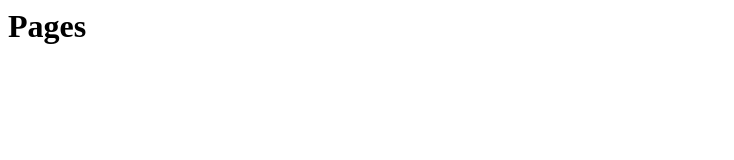
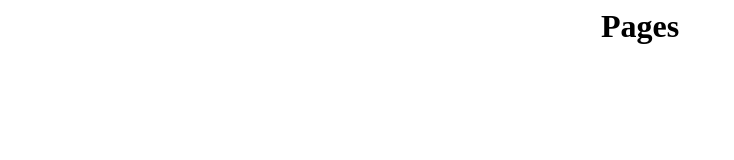
Before and after one commit to Pokoke-01/pages, a plain HTML site: page index.html in a window 1280 px wide. Shown: the whole page, without its empty margins (0-734 px from the left). Drawn offline with Linux system fonts and the light colour scheme.

Commit message:
Update index.html

```diff
--- a/index.html
+++ b/index.html
@@ -1 +1,7 @@
-<h1>Pages</h1>
+<head>
+  <title>Pages</title>
+</head>
+
+<body>
+  <h1 align="center">Pages</h1>
+</body>
```
